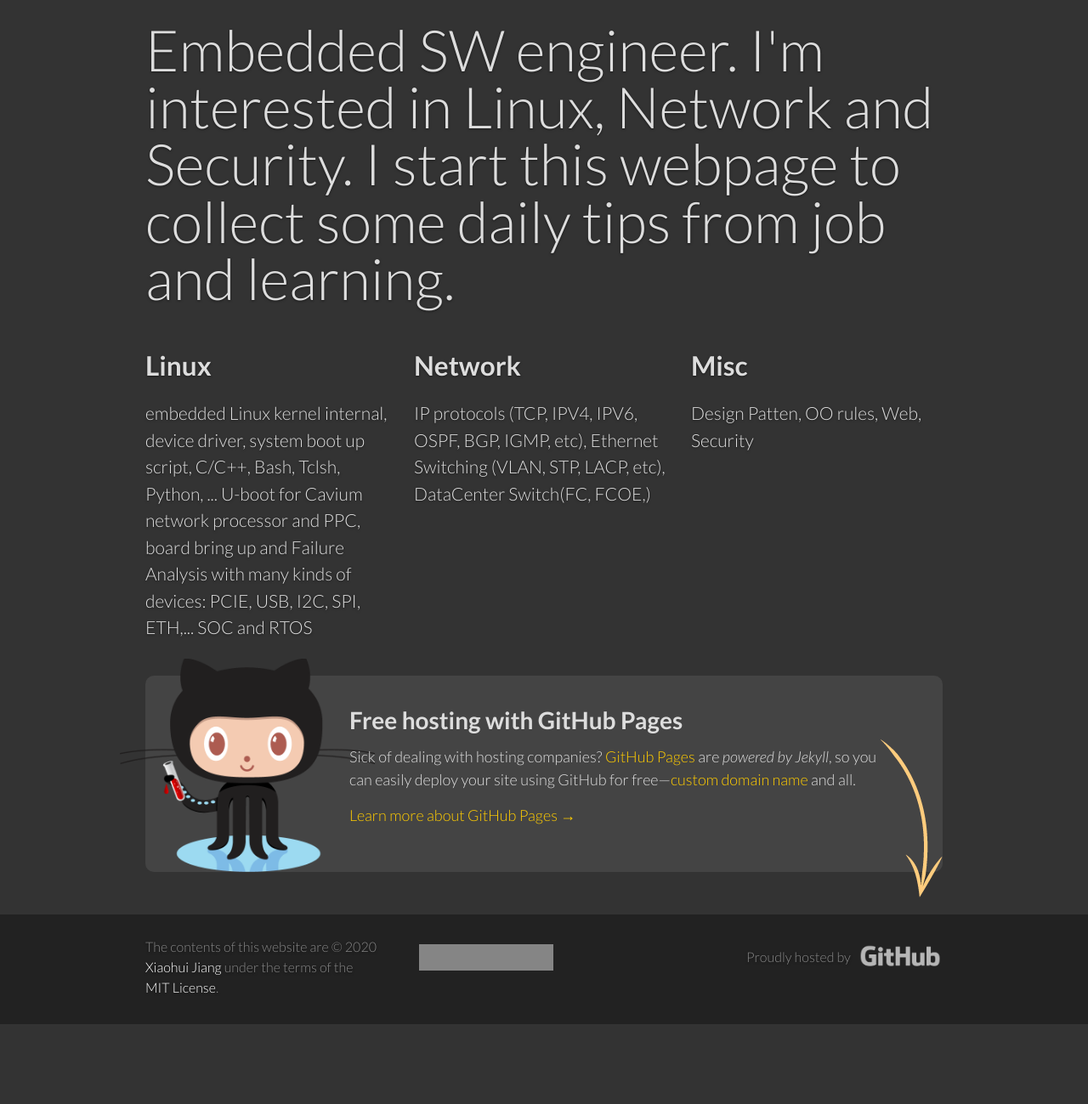
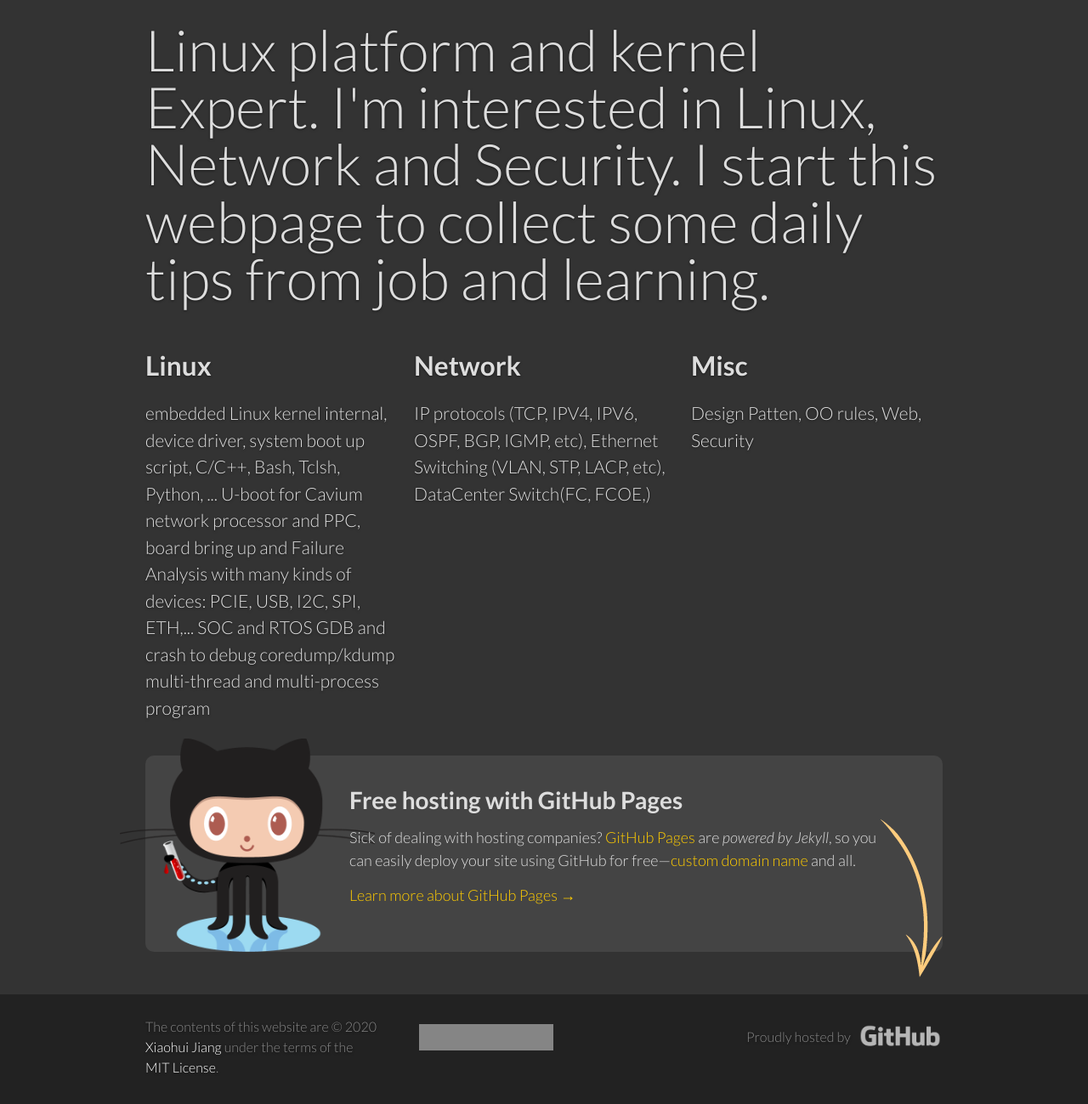
Before and after one commit to XiaohuiJiang/XiaohuiJiang.github.io, a Jekyll site: the page built from index.html, in a window 1280 px wide, cut to the strip 134-1433 px from the top of the page. Shown: the whole strip at 85% size. Built offline with Jekyll 4.4.1, drawn with Linux system fonts in a browser that asks for light colours; before the commit the page ends 1339 px from its top, so only the background shows below that; grey boxes are pictures that could not be loaded.

Commit message:
Update index.html
change some info on index page

```diff
--- a/index.html
+++ b/index.html
@@ -7,7 +7,7 @@
 <section class="intro">
   <div class="grid">
     <div class="unit whole center-on-mobiles">
-      <p class="first">Embedded SW engineer. I'm interested in Linux, Network and Security. I start this webpage to collect some daily tips from job and learning.
+      <p>Linux platform and kernel Expert. I'm interested in Linux, Network and Security. I start this webpage to collect some daily tips from job and learning.
       </p>
     </div>
   </div>
@@ -22,6 +22,8 @@
       U-boot for Cavium network processor and PPC,
       board bring up and Failure Analysis with many kinds of devices: PCIE, USB, I2C, SPI, ETH,...
       SOC and RTOS
+      GDB and crash to debug coredump/kdump
+      multi-thread and multi-process program
       </p>
     </div>
     <div class="unit one-third">
```
